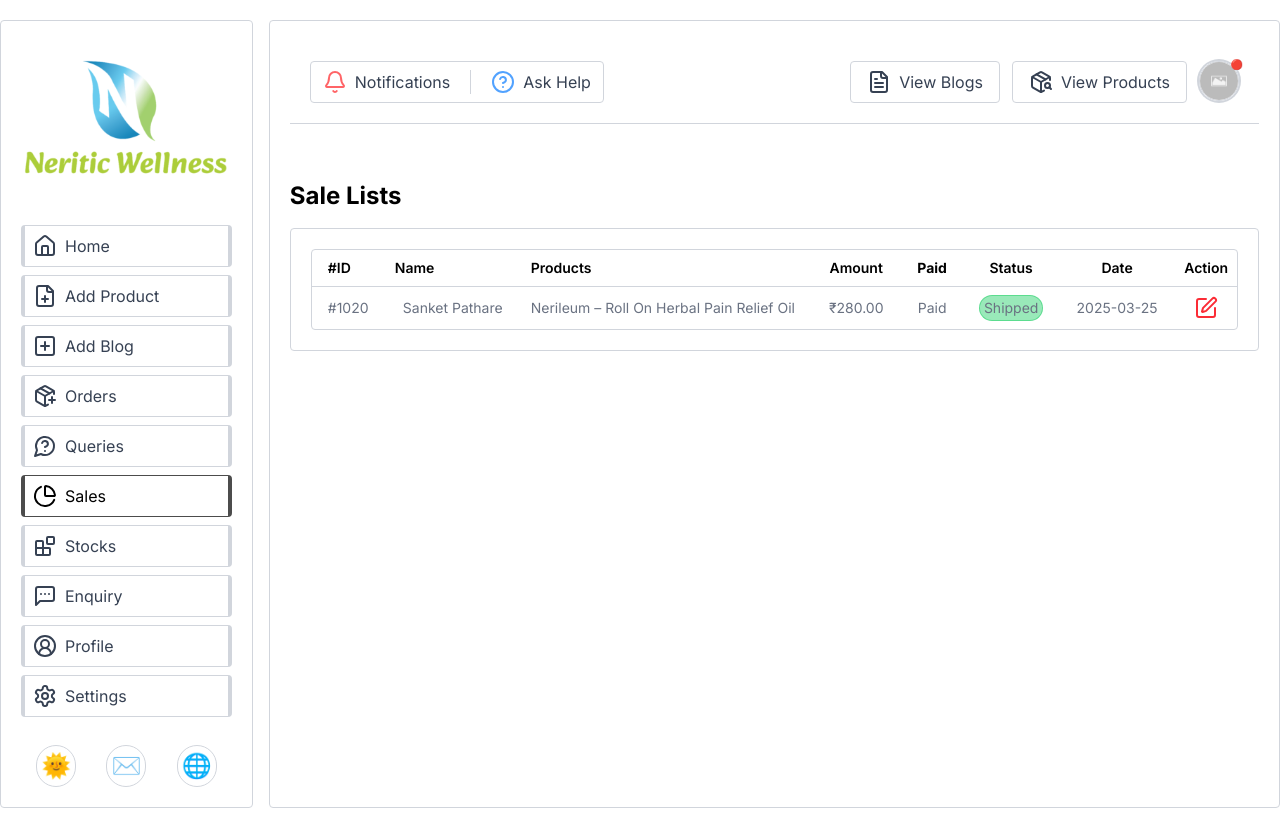
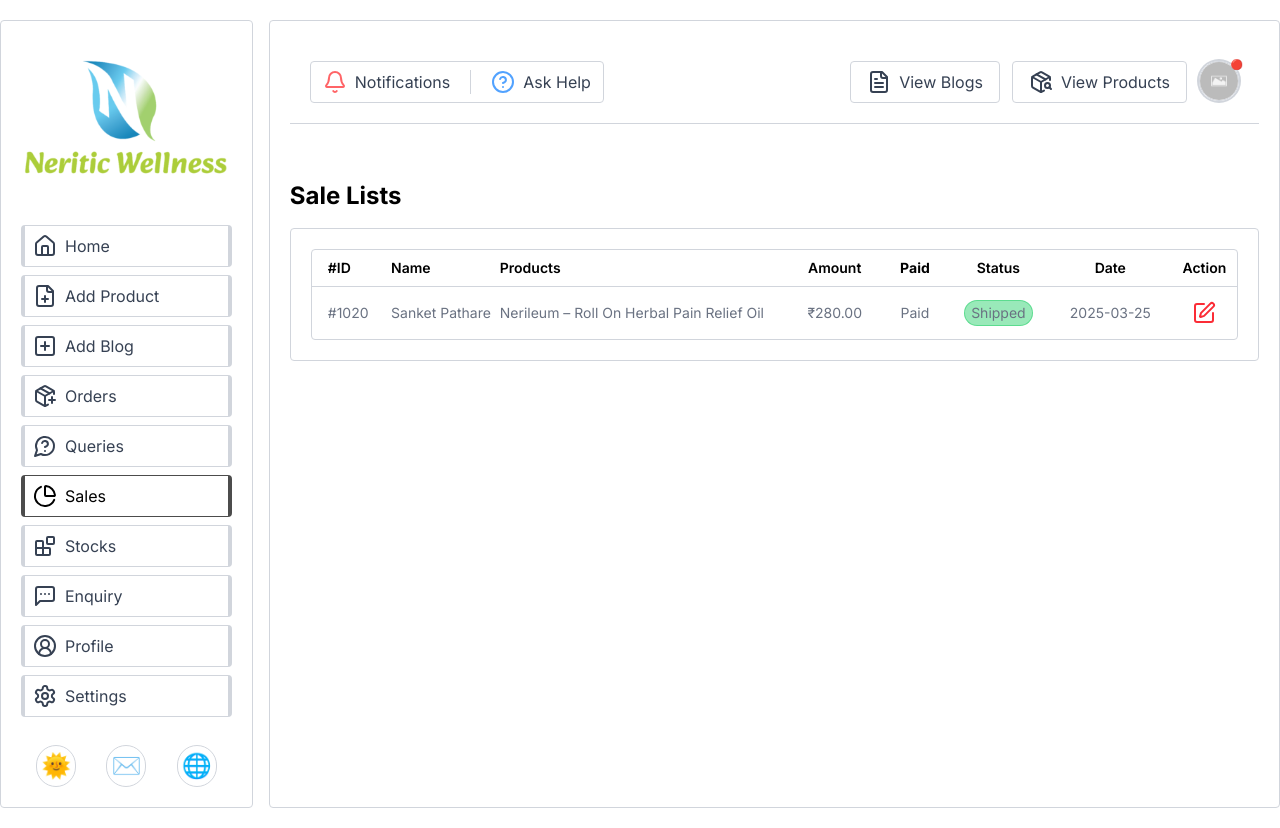
Before and after one commit to Gaurav-Neritic/Neritics_Dashboard, a Next.js app: page /sales in a window 1280 px wide. Built offline with nearby package versions, Linux system fonts and the light colour scheme.

Commit message:
sales table optimization

```diff
--- a/src/app/(pages)/sales/page.tsx
+++ b/src/app/(pages)/sales/page.tsx
@@ -17,10 +17,10 @@ const SalesPage = () => {
                 <th className="py-2 px-4 text-left text-sm  font-semibold">
                   #ID
                 </th>
-                <th className="py-2 px-2 text-left text-sm font-semibold">
+                <th className="py-2 text-left text-sm font-semibold">
                   Name
                 </th>
-                <th className="py-2 px-2 text-left text-sm font-semibold">
+                <th className="py-2 text-left text-sm font-semibold">
                   Products
                 </th>
                 <th className="py-2 px-2 text-center text-sm font-semibold">
@@ -43,12 +43,12 @@ const SalesPage = () => {
 
             {/* Table Body */}
             <tbody>
-              <tr className=" border-b last:border-b-0 border-gray-200 dark:border-neutral-600 text-gray-500 dark:text-gray-50 ">
-                <td className="py-2 px-4 text-sm  capitalize text-left">#1020</td>
-                <td className="py-2 px-4 text-sm  capitalize text-left">
+              <tr className=" border-b last:border-b-0 border-gray-200 dark:border-neutral-600 text-gray-500 dark:text-gray-50 my-3">
+                <td className="p-4 text-sm  capitalize text-left">#1020</td>
+                <td className="text-sm  capitalize text-left">
                   Sanket Pathare
                 </td>
-                <td className="py-2 px-2 text-sm  capitalize text-left">
+                <td className="py-2 text-sm  capitalize text-left">
                   <div className="line-clamp-2 ">
                     Nerileum – Roll On Herbal Pain Relief Oil
                   </div>
```
